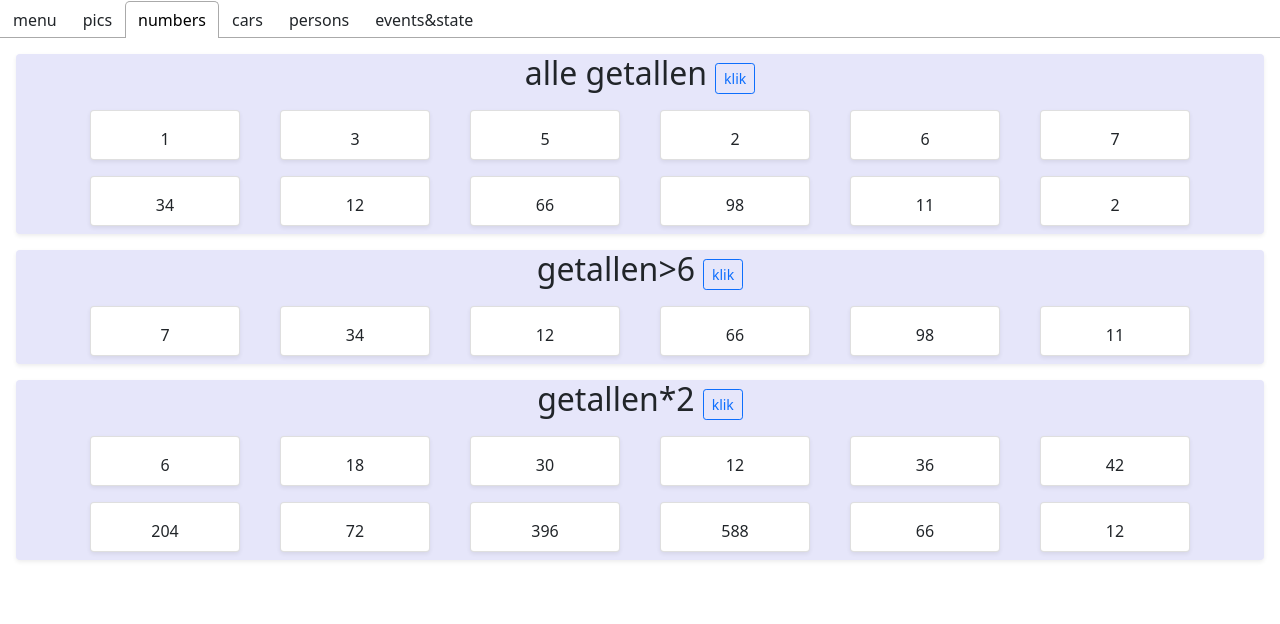
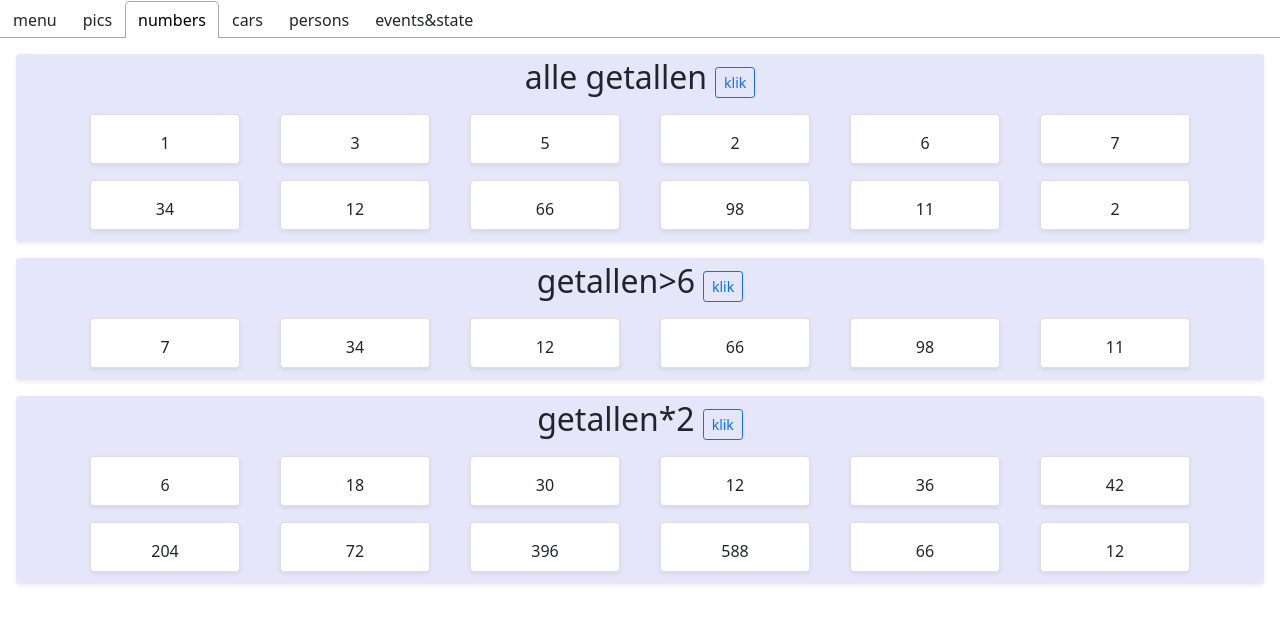
Before and after one commit to kristofmoons/toets2_react, a React (Create React App) app: page / in a window 1280 px wide. Both pictures are taken after a click on the tab "numbers". Shown: the top 624 px of the page. Built offline with nearby package versions, Linux system fonts and the light colour scheme.

Commit message:
fix styling

```diff
--- a/src/components/EventDemo.js
+++ b/src/components/EventDemo.js
@@ -1,19 +1,24 @@
 import {Section} from "./Section";
-import {Button} from "react-bootstrap";
+import {Button, Col} from "react-bootstrap";
 
 export function EventDemo() {
     return <Section title="events">
+        <Col xs={12}>
             <button className="m-2"
                     onClick={() => {
                         alert("button is clicked");
                     }}>click me please!
             </button>
+        </Col>
+        <Col xs={12}>
             <Button className="m-2"
                     onClick={e => {
                         alert(`bootstrap button is clicked - pos: (${e.clientX}, ${e.clientY})`);
                     }}>click me please!
             </Button>
-        <div style={{backgroundColor: "pink"}}
+        </Col>
+        <Col xs={12}>
+            <div style={{backgroundColor: "pink"}} className="m-2 p-1"
                  onClick={() => {
                      alert("DIV is clicked");
                  }}>
@@ -33,5 +38,6 @@ export function EventDemo() {
                     dit is een button
                 </Button>
             </div>
+        </Col>
     </Section>;
 }
--- a/src/components/Section.js
+++ b/src/components/Section.js
@@ -4,7 +4,7 @@ import PropTypes from "prop-types";
 export function Section(props) {
     const {title, children} = props;
     return (
-        <div className="mt-3 rounded shadow-sm" style={{backgroundColor: "lavender"}}>
+        <div className="my-3 p-1 rounded shadow-sm" style={{backgroundColor: "lavender"}}>
             <h2 className="text-center">{title}
                 <Button variant="outline-primary" size="sm" className="ms-2 mt-1"
                         onClick={() => {
```
Lines whose indentation alone changed are shown as unchanged.
